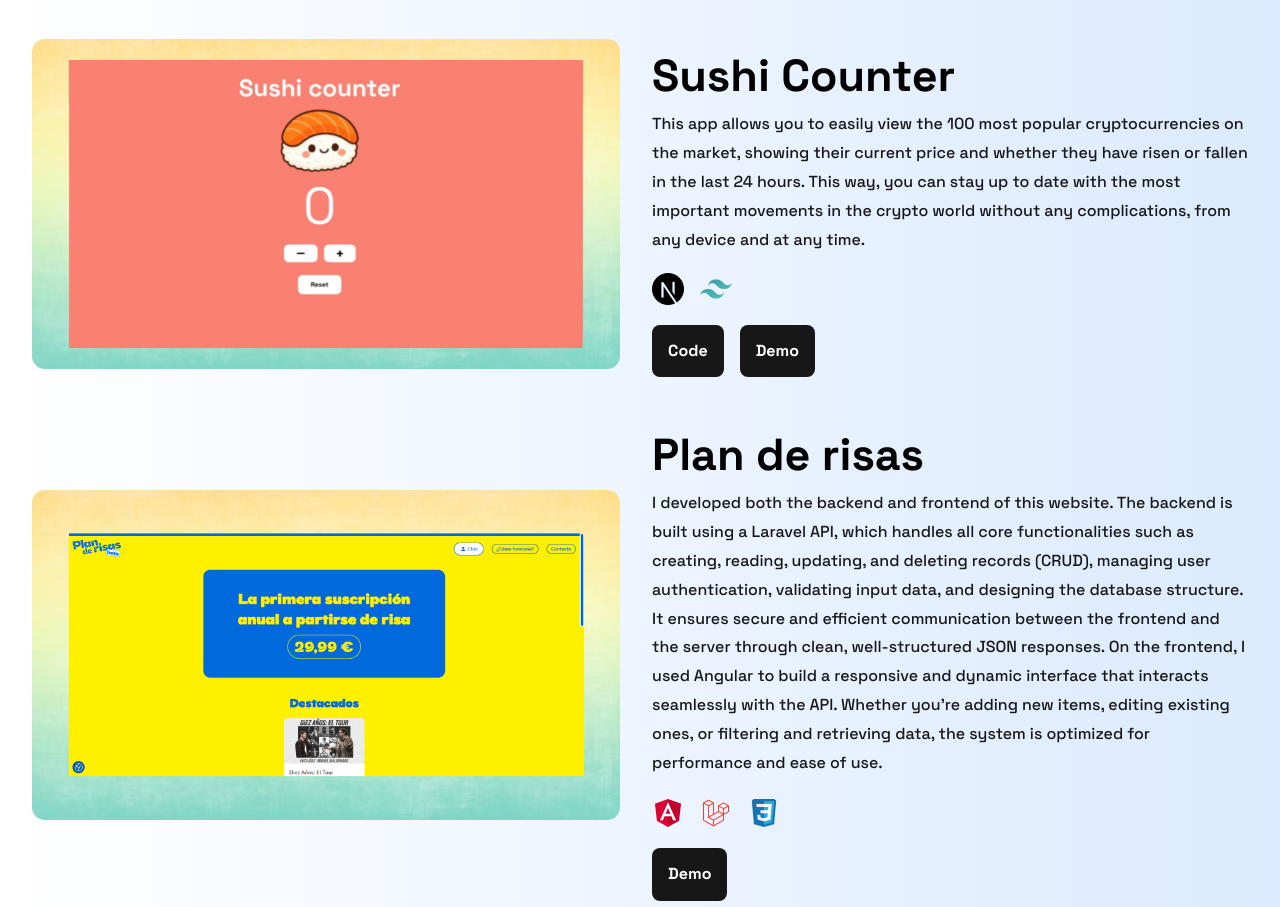
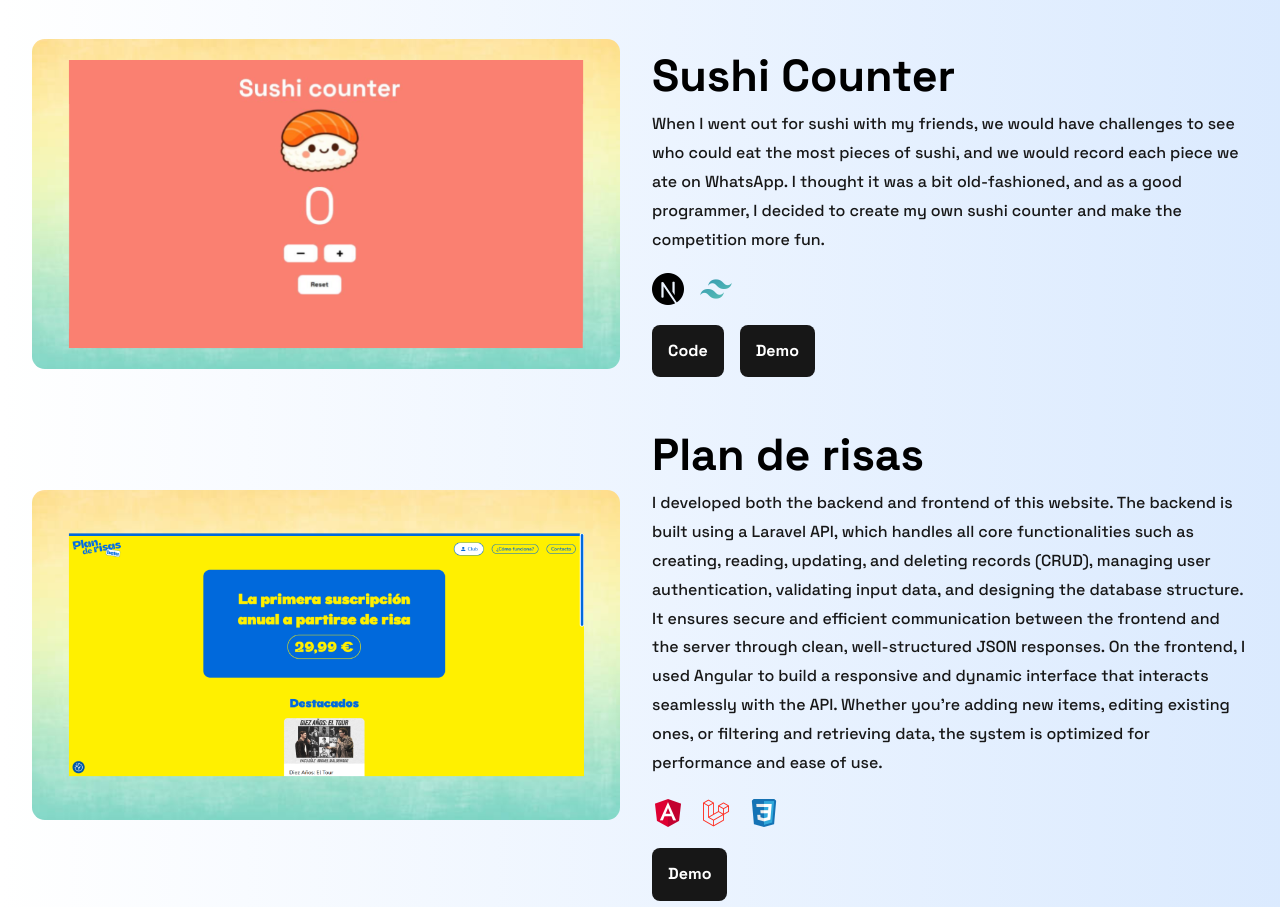
Before and after one commit to marccervantes/portfolio, a Next.js app: page / in a window 1280 px wide. Shown: the part 1108-2015 px from the top of the page. Built offline with nearby package versions, Linux system fonts and the light colour scheme.

Commit message:
Update main.tsx

```diff
--- a/src/app/components/main.tsx
+++ b/src/app/components/main.tsx
@@ -51,7 +51,7 @@ const Main: React.FC = () => {
                 />
                 <ProjectCard
                     title="Sushi Counter"
-                    description={t("apicrypto")}
+                    description={t("sushiCounter")}
                     image="/images/projects/sushi-counter.webp"
                     repoUrl="https://github.com/marccervantes/sushi-counter/"
                     demoUrl="https://sushi-counter.marccervantes.com/"
```
